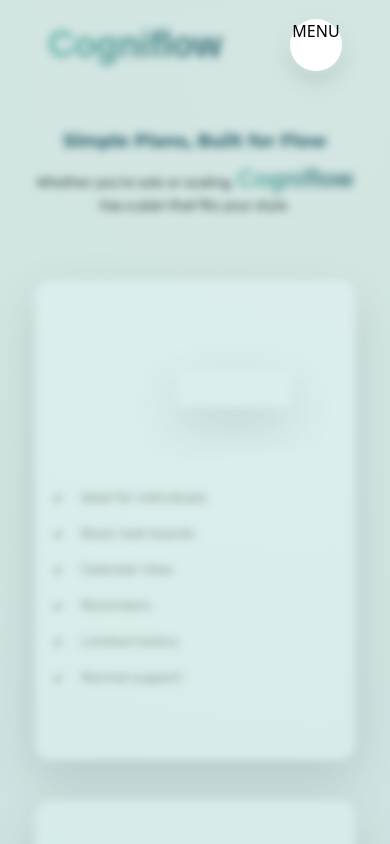
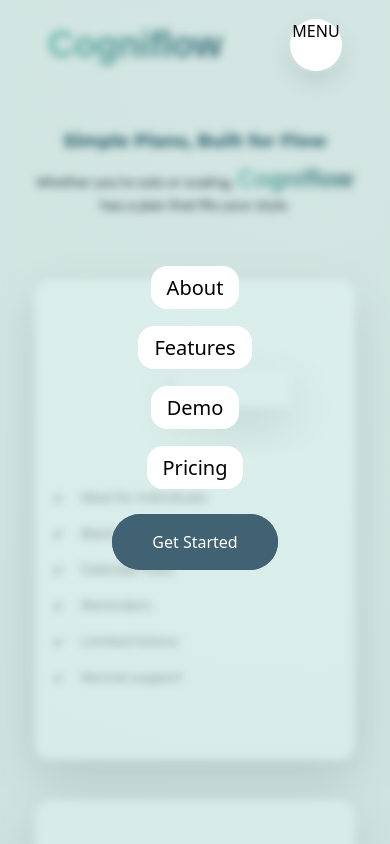
Before and after one commit to arunav999/CogniFlow-frontend, a React (Vite) app: page / in a window 390 px wide. Both pictures are taken after a click on the button "MENU". Shown: the top 844 px of the page. Built offline with nearby package versions, Linux system fonts and the light colour scheme; a web font is replaced by a local one.

Commit message:
nav done for mobile devices

```diff
--- a/src/components/Layout/Header/Header.jsx
+++ b/src/components/Layout/Header/Header.jsx
@@ -38,16 +38,16 @@
         </h2>
 
         {/* NAVIGATION */}
-        {/* style={{
-              background: "radial-gradient(circle at center, #8dcac1, #53aea0)",
-            }} */}
-        {/* Mobile Nav toggle button - Visible below lg */}
         <div className="relative lg:hidden h-13 w-13 rounded-[50%] flex items-center justify-center shadow-nav">
           <button
             onClick={() => setIsMobileNavOpen((prev) => !prev)}
             className="cursor-pointer"
           >
-            <div className="absolute rounded-[50%] h-full w-full top-0 right-0 z-30 bg-white">
+            <div
+              className={`absolute rounded-[50%] h-full w-full top-0 right-0 z-30 ${
+                linkBg ? "bg-light-bg-body" : "bg-light-bg-card"
+              }`}
+            >
               MENU
             </div>
             <div
@@ -57,49 +57,43 @@
               style={{
                 background:
                   "radial-gradient(circle at center, rgba(141, 202, 193, 0.3), rgba(83, 174, 160, 0.3))",
-                  backdropFilter: "blur(0.05px)",
+                backdropFilter: "blur(0.05px)",
               }}
             ></div>
           </button>
         </div>
 
-        {/* <div className="fixed top-22 right-22 h-16 w-16 rounded-[50%] overflow-hidden">
-          <input type="checkbox" name="nav-small" id="nav-toggle" />
-
-          <label htmlFor="nav-toggle">MENU</label>
-
-          <div
-            className="absolute top-0 h-full w-full"
-
-          >
-            &nbsp;
-          </div>
-        </div> */}
-
         {/* NAVIGATION-FOR-LARGER-DEVICES */}
-        <nav className="hidden lg:block">
-          <ul className="flex items-center gap-4">
-            <li>
+        {/* top-[70%] left-[50%] transform -translate-x-[50%] translate-y-[70%] */}
+        <nav
+          className={`nav ${
+            isMobileNavOpen
+              ? "nav-open"
+              : ""
+          } `}
+        >
+          <ul className="flex flex-col lg:flex-row items-center gap-8 lg:gap-4">
+            <li onClick={() => setIsMobileNavOpen(false)}>
               <Links to="/about" bg={linkBg}>
                 About
               </Links>
             </li>
-            <li>
+            <li onClick={() => setIsMobileNavOpen(false)}>
               <Links to="/features" bg={linkBg}>
                 Features
               </Links>
             </li>
-            <li>
+            <li onClick={() => setIsMobileNavOpen(false)}>
               <Links to="/demo" bg={linkBg}>
                 Demo
               </Links>
             </li>
-            <li>
+            <li onClick={() => setIsMobileNavOpen(false)}>
               <Links to="/pricing" bg={linkBg}>
                 Pricing
               </Links>
             </li>
-            <li>
+            <li onClick={() => setIsMobileNavOpen(false)}>
               <Button secondary disabled={false}>
                 Get Started
               </Button>
--- a/src/components/Layout/Header/header.css
+++ b/src/components/Layout/Header/header.css
@@ -1,3 +1,6 @@
+  /* ======================== */
+  /*         HEADER           */
+  /* ======================== */
   .header {
     padding: 2rem 3rem;
     position: fixed;
@@ -38,3 +41,32 @@
   }
 
 } */
+
+  /* ======================== */
+  /*      NAVIGATION          */
+  /* ======================== */
+  @media (width <=64rem) {
+    .nav {
+      position: absolute;
+      top: 0;
+      left: 0;
+      width: 100%;
+      height: 100vh;
+      transform: translateX(100%);
+      transition: all 0.3s ease-in;
+
+      display: flex;
+      align-items: center;
+      justify-content: center;
+      opacity: 0;
+      pointer-events: none;
+      visibility: none;
+    }
+
+    .nav-open {
+      transform: translateX(0);
+      opacity: 1;
+      pointer-events: auto;
+      visibility: visible;
+    }
+  }
--- a/src/components/Reusable/Button/button.css
+++ b/src/components/Reusable/Button/button.css
@@ -8,14 +8,13 @@
   font-size: 1rem;
   transition: all 0.2s;
   cursor: pointer;
+  z-index: 1;
 }
 
 @media (min-width: 768px) {
   .button {
-    font-size: 0.875rem;
-    /* md:text-sm */
-    padding: 0.5rem 1.5rem;
-    /* lg:px-6 lg:py-2 */
+    font-size: 0.975rem;
+    padding: 0.8rem 1.8rem;
   }
 }
 
--- a/src/components/Reusable/Links/Links.jsx
+++ b/src/components/Reusable/Links/Links.jsx
@@ -11,7 +11,7 @@
             isActive
               ? "bg-light-text-link text-white bg-[linear-gradient(240deg,_transparent_0%,_transparent_50%,_var(--color-light-ui-secondary)_50%)] bg-[length:230%] hover:bg-[position:100%] hover:text-white"
               : `${bg ? "bg-light-bg-body" : "bg-light-bg-card"}`
-          } rounded-2xl transition-all duration-300 bg-[linear-gradient(120deg,_transparent_0%,_transparent_50%,_var(--color-light-ui-primary)_50%)] bg-[length:230%] hover:bg-[position:100%] hover:text-white `
+          } rounded-2xl transition-all duration-300 bg-[linear-gradient(120deg,_transparent_0%,_transparent_50%,_var(--color-light-ui-primary)_50%)] bg-[length:230%] hover:bg-[position:100%] hover:text-white`
         }
       >
         {children}
```
Lines whose indentation alone changed are shown as unchanged.
